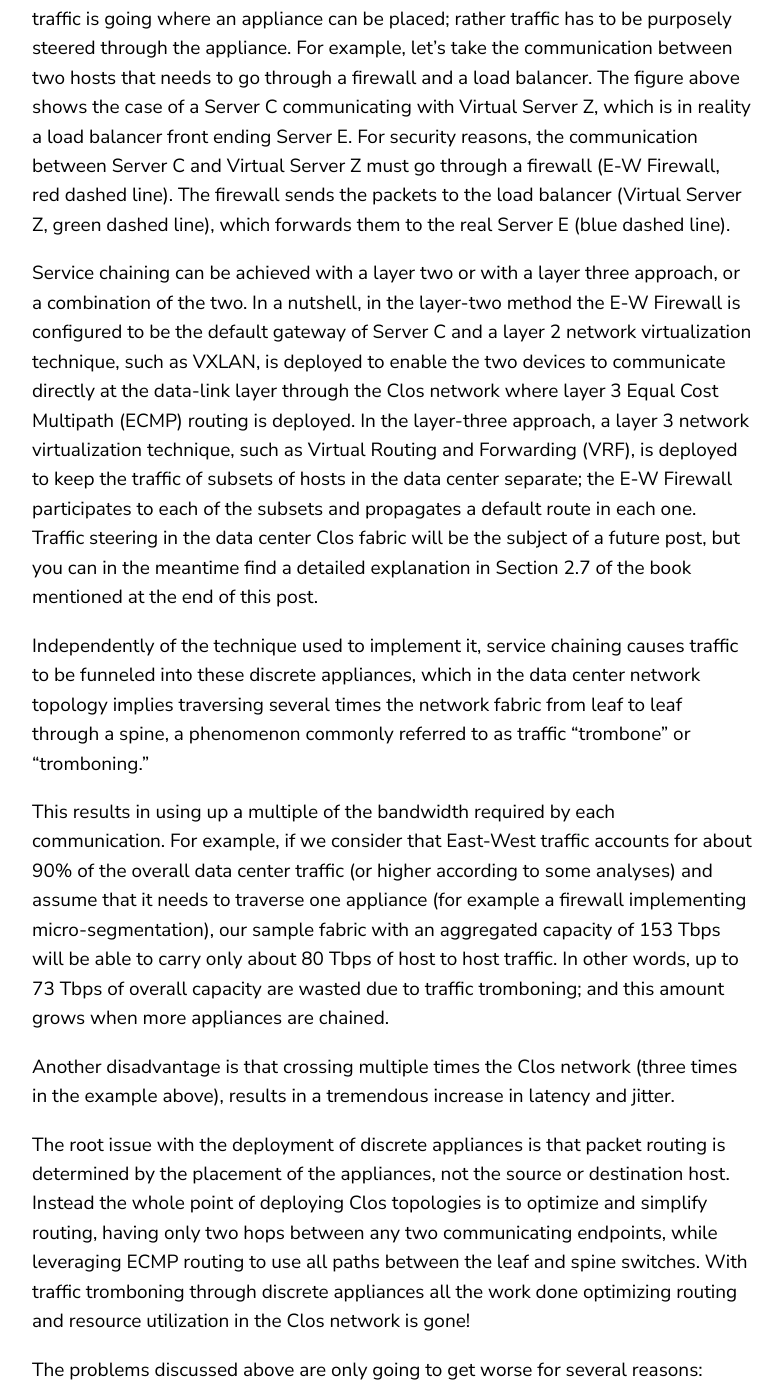
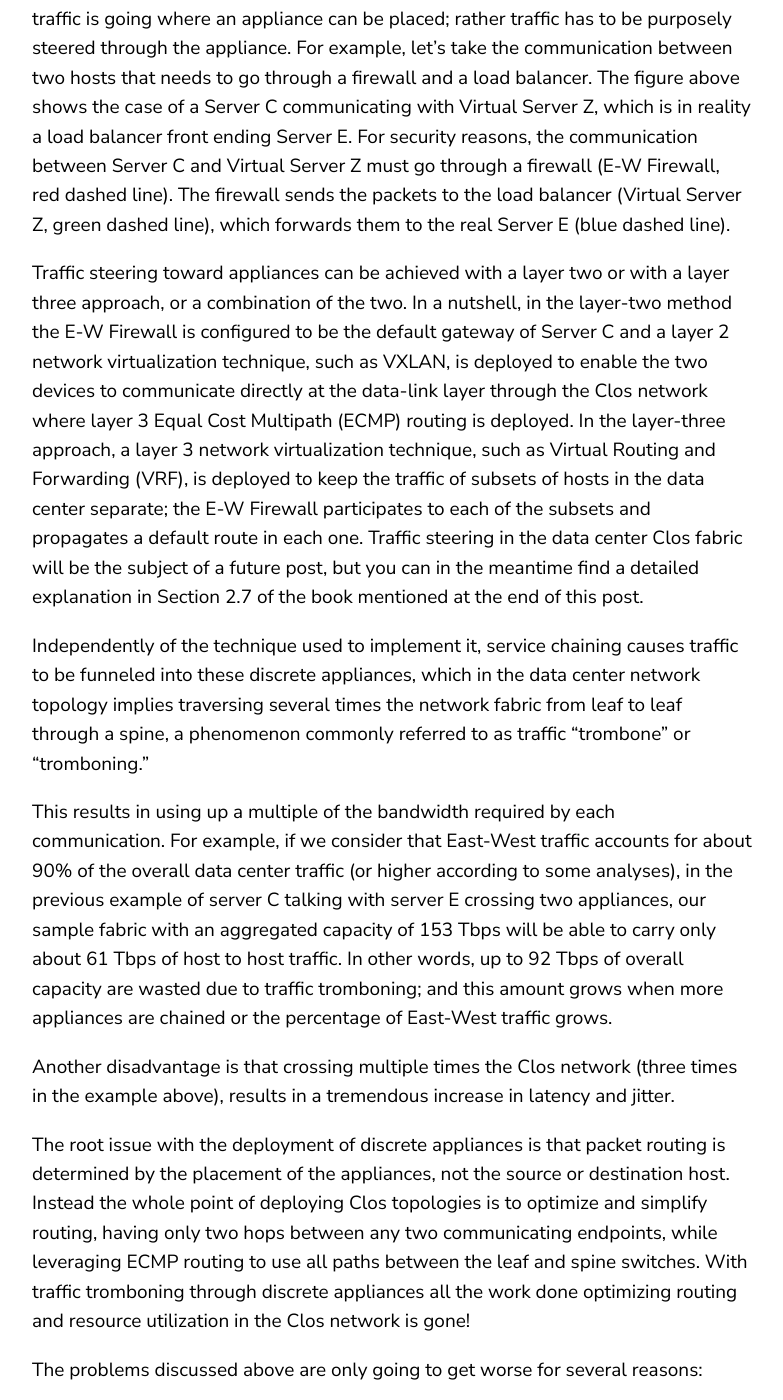
Before and after one commit to silvanogai/silvanogai, a Jekyll site: the page built from _posts/2020-05-24-sevice-edge.md, in a window 1280 px wide and 1400 px high, scrolled down 1974 px. Shown: the whole window, without its empty margins (68-851 px from the left). Built offline with Jekyll 4.4.1, drawn with Linux system fonts in a browser that asks for light colours; comment, search, counter and statistics services are not loaded; some of the changed text lies outside the part shown.

Commit message:
Service Edge post ready to publish

```diff
--- a/_posts/2020-05-18-service-edge.md
+++ b/_posts/2020-05-24-sevice-edge.md
@@ -23,14 +23,13 @@ This works relatively well for the so called North-South traffic, i.e., the traf
 
 The same does not apply to East-West traffic that is easily one order of magnitude larger than the North-South one, and appliances become a giant bottleneck or choke-point for the traffic. No appliance exists today in the market capable of supporting the 153 Tbps of our hypothetical (but quite realistic) network, not even for very basic services.
 
-
 Moreover, East-West traffic uses many different paths through the Clos fabric, as explained in the previous post. Consequently, there is no spot through which all traffic is going where an appliance can be placed; rather traffic has to be purposely steered through the appliance. For example, let's take the communication between two hosts that needs to go through a firewall and a load balancer. The figure above shows the case of a Server C communicating with Virtual Server Z, which is in reality a load balancer front ending Server E. For security reasons, the communication between Server C and Virtual Server Z must go through a firewall (E-W Firewall, red dashed line). The firewall sends the packets to the load balancer (Virtual Server Z, green dashed line), which forwards them to the real Server E  (blue dashed line).
 
-Service chaining can be achieved with a layer two or with a layer three approach, or a combination of the two. In a nutshell, in the layer-two method the E-W Firewall is configured to be the default gateway of Server C and a layer 2 network virtualization technique, such as VXLAN, is deployed to enable the two devices to communicate directly at the data-link layer through the Clos network where layer 3 Equal Cost Multipath (ECMP) routing is deployed. In the layer-three approach, a layer 3 network virtualization technique, such as Virtual Routing and Forwarding (VRF), is deployed to keep the traffic of subsets of hosts in the data center separate; the E-W Firewall participates to each of the subsets and propagates a default route in each one. Traffic steering in the data center Clos fabric will be the subject of a future post, but you can in the meantime find a detailed explanation in Section 2.7 of the book mentioned at the end of this post.
+Traffic steering toward appliances can be achieved with a layer two or with a layer three approach, or a combination of the two. In a nutshell, in the layer-two method the E-W Firewall is configured to be the default gateway of Server C and a layer 2 network virtualization technique, such as VXLAN, is deployed to enable the two devices to communicate directly at the data-link layer through the Clos network where layer 3 Equal Cost Multipath (ECMP) routing is deployed. In the layer-three approach, a layer 3 network virtualization technique, such as Virtual Routing and Forwarding (VRF), is deployed to keep the traffic of subsets of hosts in the data center separate; the E-W Firewall participates to each of the subsets and propagates a default route in each one. Traffic steering in the data center Clos fabric will be the subject of a future post, but you can in the meantime find a detailed explanation in Section 2.7 of the book mentioned at the end of this post.
 
 Independently of the technique used to implement it, service chaining causes traffic to be funneled into these discrete appliances, which in the data center network topology implies traversing several times the network fabric from leaf to leaf through a spine, a phenomenon commonly referred to as traffic "trombone" or "tromboning."
 
-This results in using up a multiple of the bandwidth required by each communication. For example, if we consider that East-West traffic accounts for about 90% of the overall data center traffic (or higher according to some analyses) and assume that it needs to traverse one appliance (for example a firewall implementing micro-segmentation), our sample fabric with an aggregated capacity of 153 Tbps will be able to carry only about 80 Tbps of host to host traffic. In other words, up to 73 Tbps of overall capacity are wasted due to traffic tromboning; and this amount grows when more appliances are chained.
+This results in using up a multiple of the bandwidth required by each communication. For example, if we consider that East-West traffic accounts for about 90% of the overall data center traffic (or higher according to some analyses), in the previous example of server C talking with server E crossing two appliances, our sample fabric with an aggregated capacity of 153 Tbps will be able to carry only about 61 Tbps of host to host traffic. In other words, up to 92 Tbps of overall capacity are wasted due to traffic tromboning; and this amount grows when more appliances are chained or the percentage of East-West traffic grows.
 
 Another disadvantage is that crossing multiple times the Clos network (three times in the example above), results in a tremendous increase in latency and jitter.
 
```
Also changed, not shown: other parts of _posts/2020-05-24-sevice-edge.md (+2 -2 lines).
